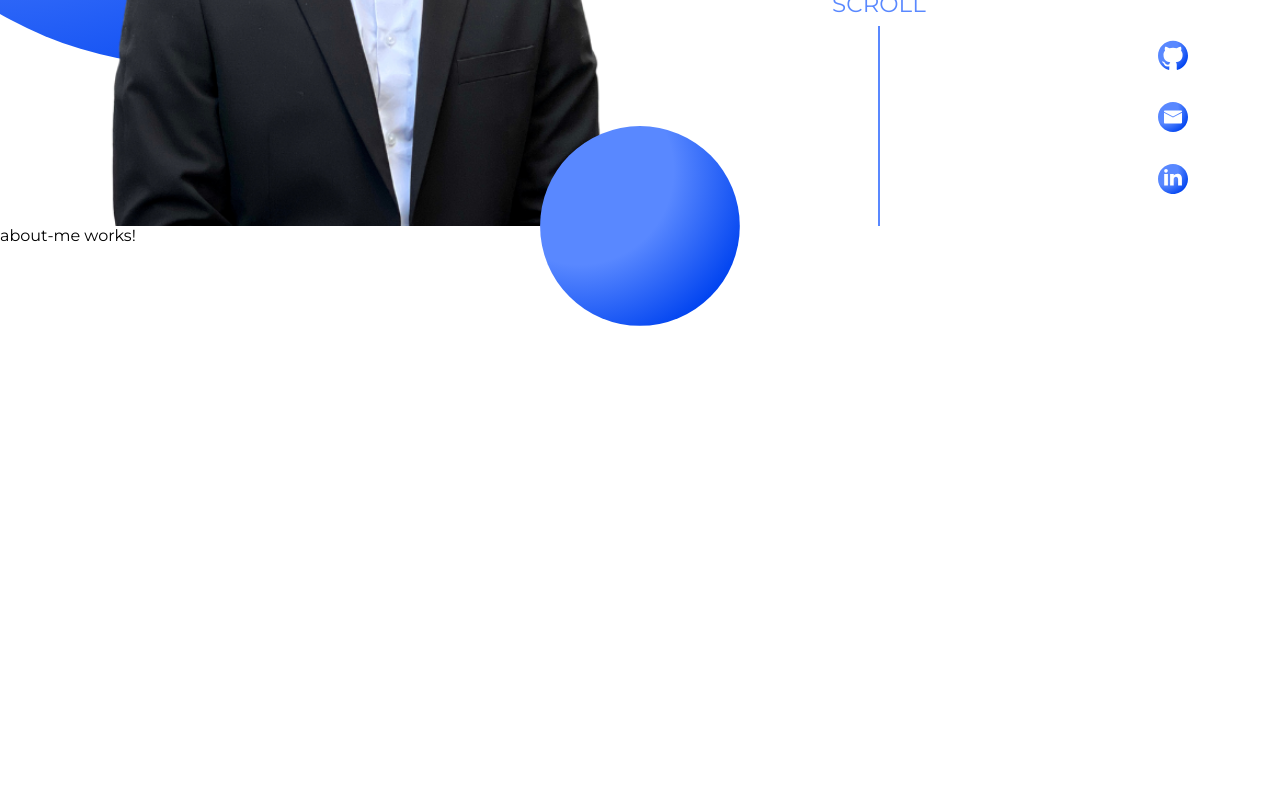
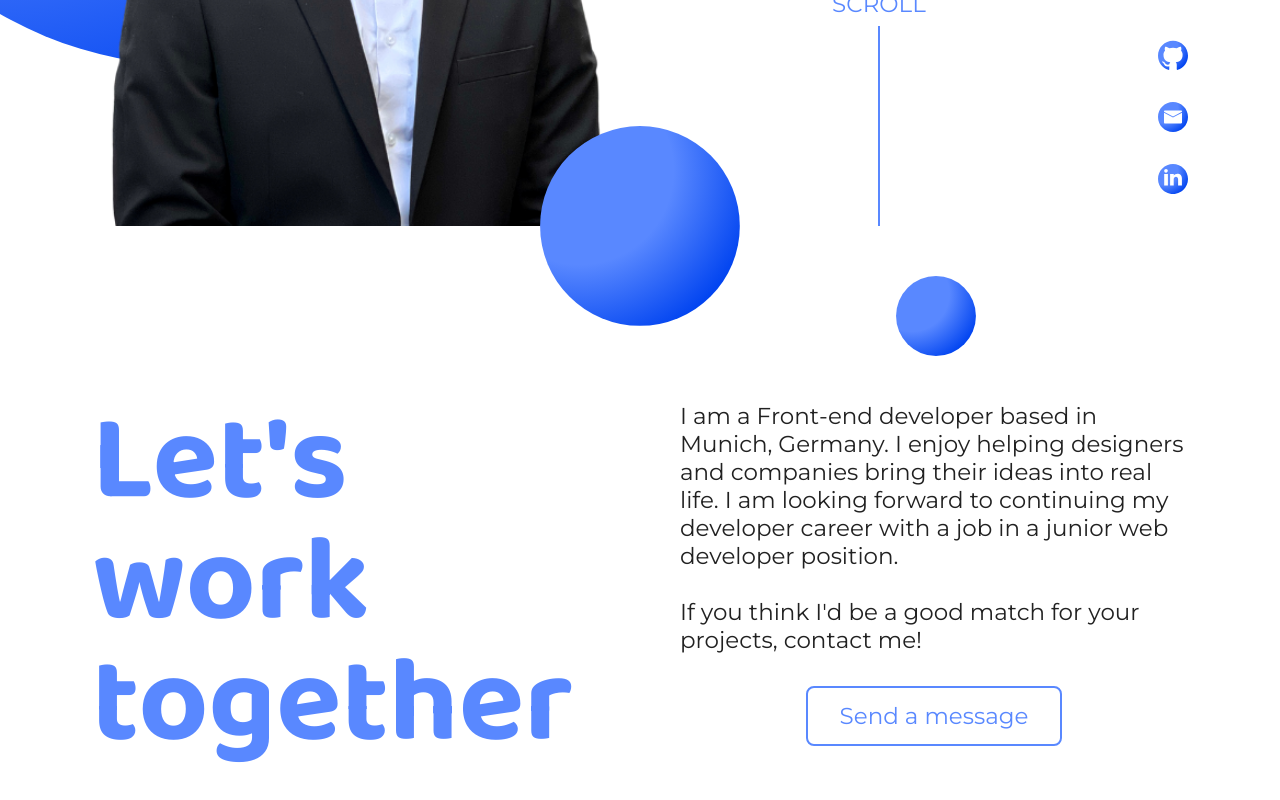
Before and after one commit to devkoepeli/portfolio, an Angular app: page / in a window 1280 px wide. Shown: the part 574-1374 px from the top of the page. Before the commit the page ends 900 px from the top, so only its background shows below. Built offline with nearby package versions, Linux system fonts and the light colour scheme.

Commit message:
style(about): initial styling

```diff
--- a/src/app/main-content/about-me/about-me.component.html
+++ b/src/app/main-content/about-me/about-me.component.html
@@ -1 +1,16 @@
-<p>about-me works!</p>
+<section>
+    <div class="container">
+        <div class="about__container">
+            <h2>Let's work together</h2>
+            <div>
+                <p>I am a Front-end developer based in Munich, Germany. I enjoy helping designers and companies bring their ideas into real life.
+                    I am looking forward to continuing my developer career with a job in a junior web developer position.
+                    <br><br>
+                    If you think I'd be a good match for your projects, contact me!
+                </p>
+                <a href="" class="main-button">Send a message</a>
+            </div>
+        </div>
+        <img class="ellipse" src="./assets/img/ellipse.svg" alt="ellipse" draggable="false">
+    </div>
+</section>
--- a/src/app/main-content/about-me/about-me.component.scss
+++ b/src/app/main-content/about-me/about-me.component.scss
@@ -0,0 +1,33 @@
+@import '../../shared/styles/mixins.scss';
+@import '../../shared/styles/variables.scss';
+
+.about__container {
+    @include flexbox($gap: 80px, $ai: start);
+    padding-top: 176px;
+    padding-bottom: 120px;
+
+    h2 {
+        width: 50%;
+        font-size: 121px;
+        color: $main-color;
+        line-height: 1;
+    }
+
+    div {
+        width: 50%;
+        @include flexbox($fd: column, $ai: center, $gap: 32px);
+
+        p {
+            color: $font-black;
+            font-size: 23px;
+        }
+    }
+}
+
+.ellipse {
+    position: absolute;
+    left: 70vw;
+    top: 50px;
+    display: inline-block;
+    width: 80px;
+}
--- a/src/app/shared/styles/variables.scss
+++ b/src/app/shared/styles/variables.scss
@@ -1,3 +1,3 @@
 $main-color: #5988FF;
-$font-black: #000;
+$font-black: rgb(33, 33, 33);
 $font-white: #fff;
--- a/src/styles.scss
+++ b/src/styles.scss
@@ -153,6 +153,7 @@
 }
 
 @import './app/shared/styles/mixins.scss';
+@import './app/shared/styles/variables.scss';
 
 * {
     box-sizing: border-box;
@@ -169,7 +170,10 @@ body {
     background-color: #fff;
 }
 
-h1, h2, h3, h4 {
+h1,
+h2,
+h3,
+h4 {
     font-family: 'Baloo 2', 'Montserrat', sans-serif;
     line-height: 0.9;
 }
@@ -179,8 +183,35 @@ h1, h2, h3, h4 {
 }
 
 .container {
+    position: relative;
     max-width: 1920px;
     width: 100%;
     margin: 0 auto;
     @include page-padding;
 }
+
+.main-button {
+    display: inline-block;
+    color: $main-color;
+    font-size: 23px;
+    border: 2px solid $main-color;
+    border-radius: 8px;
+    padding: 14px 32px;
+    text-decoration: none;
+    transition: .125s ease-in-out;
+    background-image: linear-gradient(to top left, transparent 50%, $main-color 50%, #0043F0);
+    background-size: 200% 200%;
+    background-position: bottom right;
+    position: relative;
+    overflow: hidden;
+
+    &:hover {
+        color: white;
+        background-position: top left;
+        transform: scale(1.075);
+    }
+
+    &:active {
+        transform: unset;
+    }
+}
```
